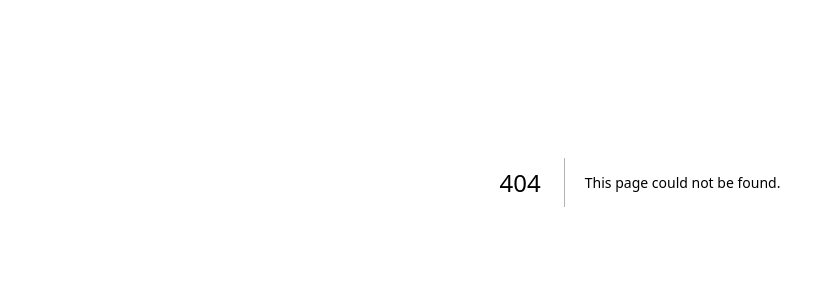
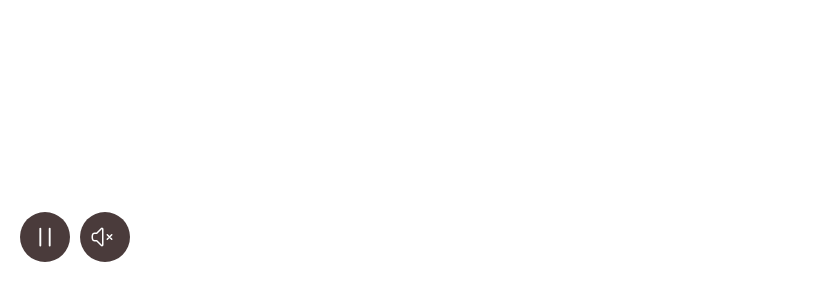
Before and after one commit to vijaykumar8020/TJC-NextJS, a Next.js app: page /ExampleBanner in a window 1280 px wide. Before the commit this address had no page. Shown: the part 218-518 px from the top of the page, without its empty margins (0-823 px from the left). Built offline with nearby package versions, Linux system fonts and the light colour scheme.

Commit message:
Banner Video Component updated as per requirement

```diff
--- /dev/null
+++ b/src/core/atoms/Banner/Banner.tsx
@@ -0,0 +1,182 @@
+import React, { useState, useRef, useEffect } from "react";
+import ReactPlayer from "react-player/lazy"; // Lazy load the player
+import Image from "next/image";
+import { ChevronRightIcon } from '@heroicons/react/24/solid';
+
+interface BannerProps {
+  mediaUrl: string;
+  mediaType: "video" | "image";
+  imageUrl: string;
+}
+
+const Banner: React.FC<BannerProps> = ({ mediaUrl, mediaType, imageUrl }) => {
+  const playerRef = useRef<HTMLDivElement | null>(null);
+  const [isPlaying, setIsPlaying] = useState(true);
+  const [isMuted, setIsMuted] = useState(true);
+
+  useEffect(() => {
+    const observer = new IntersectionObserver(
+      ([entry]) => {
+        if (entry.isIntersecting) {
+          setIsPlaying(true);
+        } else {
+          setIsPlaying(false);
+        }
+      },
+      { threshold: 0.5 }
+    );
+
+    const currentPlayer = playerRef.current;
+    if (currentPlayer) {
+      observer.observe(currentPlayer);
+    }
+
+    return () => {
+      if (currentPlayer) {
+        observer.unobserve(currentPlayer);
+      }
+    };
+  }, []);
+
+  const handlePlayPause = () => {
+    setIsPlaying(!isPlaying);
+  };
+
+  const handleMuteUnmute = () => {
+    setIsMuted(!isMuted);
+  };
+
+  return (
+    <div className="banner-container">
+      {mediaType === "video" ? (
+        <div ref={playerRef}>
+          <ReactPlayer
+            url={mediaUrl}
+            playing={isPlaying}
+            muted={isMuted}
+            controls={false}
+            width="100%"
+            height="100%"
+            loop
+            playsinline
+            config={{
+              file: {
+                attributes: {
+                  crossOrigin: "anonymous",
+                },
+              },
+            }}
+          />
+        </div>
+      ) : (
+        <Image
+          src={imageUrl}
+          alt="Banner Image"
+          layout="fill"
+          objectFit="cover"
+          priority
+        />
+      )}
+
+      <div className="controls">
+        {mediaType === "video" && (
+          <button onClick={handlePlayPause}>
+            {/* {isPlaying ? "Pause" : "Play"} */}
+            {isPlaying ? (
+              <svg
+                xmlns="http://www.w3.org/2000/svg"
+                fill="none"
+                viewBox="0 0 24 24"
+                strokeWidth={1.5}
+                stroke="currentColor"
+                className=""
+              >
+                <path
+                  strokeLinecap="round"
+                  strokeLinejoin="round"
+                  d="M15.75 5.25v13.5m-7.5-13.5v13.5"
+                />
+              </svg>
+            ) : (
+              <svg
+                xmlns="http://www.w3.org/2000/svg"
+                fill="none"
+                viewBox="0 0 24 24"
+                strokeWidth={1.5}
+                stroke="currentColor"
+                className=""
+              >
+                <path
+                  strokeLinecap="round"
+                  strokeLinejoin="round"
+                  d="M5.25 5.653c0-.856.917-1.398 1.667-.986l11.54 6.347a1.125 1.125 0 0 1 0 1.972l-11.54 6.347a1.125 1.125 0 0 1-1.667-.986V5.653Z"
+                />
+              </svg>
+            )}
+          </button>
+        )}
+        {mediaType === "video" && (
+          <button onClick={handleMuteUnmute}>
+            {/* {isMuted ? "Unmute" : "Mute"} */}
+            {isMuted ? (
+              <svg
+                xmlns="http://www.w3.org/2000/svg"
+                fill="none"
+                viewBox="0 0 24 24"
+                strokeWidth={1.5}
+                stroke="currentColor"
+                className="size-6"
+              >
+                <path
+                  strokeLinecap="round"
+                  strokeLinejoin="round"
+                  d="M17.25 9.75 19.5 12m0 0 2.25 2.25M19.5 12l2.25-2.25M19.5 12l-2.25 2.25m-10.5-6 4.72-4.72a.75.75 0 0 1 1.28.53v15.88a.75.75 0 0 1-1.28.53l-4.72-4.72H4.51c-.88 0-1.704-.507-1.938-1.354A9.009 9.009 0 0 1 2.25 12c0-.83.112-1.633.322-2.396C2.806 8.756 3.63 8.25 4.51 8.25H6.75Z"
+                />
+              </svg>
+            ) : (
+              <svg
+                xmlns="http://www.w3.org/2000/svg"
+                fill="none"
+                viewBox="0 0 24 24"
+                strokeWidth={1.5}
+                stroke="currentColor"
+                className="size-6"
+              >
+                <path
+                  strokeLinecap="round"
+                  strokeLinejoin="round"
+                  d="M19.114 5.636a9 9 0 0 1 0 12.728M16.463 8.288a5.25 5.25 0 0 1 0 7.424M6.75 8.25l4.72-4.72a.75.75 0 0 1 1.28.53v15.88a.75.75 0 0 1-1.28.53l-4.72-4.72H4.51c-.88 0-1.704-.507-1.938-1.354A9.009 9.009 0 0 1 2.25 12c0-.83.112-1.633.322-2.396C2.806 8.756 3.63 8.25 4.51 8.25H6.75Z"
+                />
+              </svg>
+            )}
+          </button>
+        )}
+      </div>
+
+      <style jsx>{`
+        .banner-container {
+          position: relative;
+          width: 100%;
+          height: 500px;
+          overflow: hidden;
+        }
+        .controls {
+          position: absolute;
+          bottom: 20px;
+          left: 20px;
+          display: flex;
+          gap: 10px;
+          z-index: 10;
+        }
+        button {
+          background: rgba(0, 0, 0, 0.5);
+          color: white;
+          border: none;
+          padding: 10px;
+          cursor: pointer;
+        }
+      `}</style>
+    </div>
+  );
+};
+export default Banner;
--- /dev/null
+++ b/src/pages/ExampleBanner.tsx
@@ -0,0 +1,24 @@
+import { useState, useEffect } from "react";
+import Banner from "../core/atoms/Banner/Banner";
+import "../styles/globals.css";
+
+const ExampleBannerUsage = () => {
+  const [isClient, setIsClient] = useState(false);
+  //   const mediaUrl = 'https://youtu.be/wNdvxLzWUQg'; // Example video URL (YouTube)
+  // https://www.youtube.com/watch?v=BZP1rYjoBgI // 30 second video
+  const mediaUrl = "https://youtu.be/BZP1rYjoBgI"; // Example video URL (YouTube)
+  // const mediaUrl = 'https://vimeo.com/208791851'; // Vimeo
+  const imageUrl = "";
+  const mediaType = imageUrl ? "image" : "video"; // Prioritize image if available
+
+  useEffect(() => {
+    setIsClient(true);
+  }, []);
+
+  if (!isClient) return null;
+
+  return (
+    <Banner mediaUrl={mediaUrl} mediaType={mediaType} imageUrl={imageUrl} />
+  );
+};
+export default ExampleBannerUsage;
--- a/src/styles/globals.css
+++ b/src/styles/globals.css
@@ -3,7 +3,7 @@
 @import 'tailwindcss/utilities';
 
 iframe {
-    height: 500px !important;
+    height: 650px !important;
 }
 
 body{
@@ -14,3 +14,12 @@ body{
 *{
     box-sizing: border-box;
 }
+
+button{
+    width: 50px;
+    background: #4a3b3b !important;
+    height: 50px;
+    border-radius: 50%;
+    text-align: center;
+    z-index: 999;
+}
```
Also changed, not shown: src/app/play.png (added).
